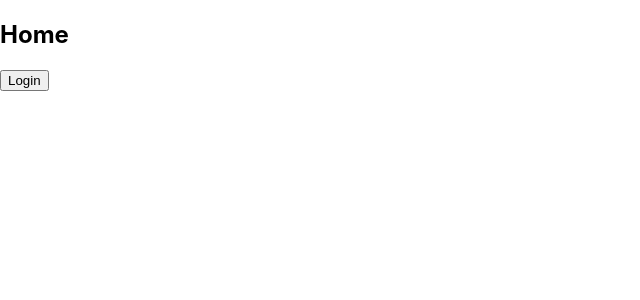
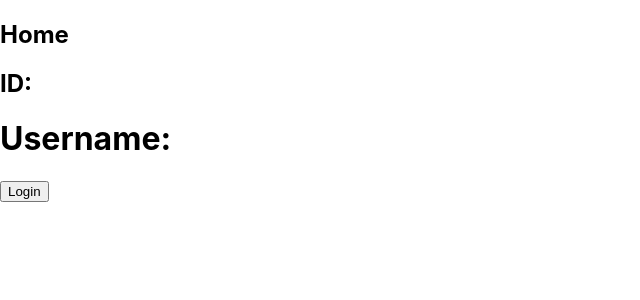
Before and after one commit to Ararchy01/ec-app, a React (Create React App) app: page / in a window 1280 px wide. Shown: the top 300 px of the page, without its empty margins (0-640 px from the left). Built offline with nearby package versions, Linux system fonts and the light colour scheme.

Commit message:
implemented thunk

```diff
--- a/public/index.html
+++ b/public/index.html
@@ -10,34 +10,11 @@
       content="Web site created using create-react-app"
     />
     <link rel="apple-touch-icon" href="%PUBLIC_URL%/logo192.png" />
-    <!--
-      manifest.json provides metadata used when your web app is installed on a
-      user's mobile device or desktop. See https://developers.google.com/web/fundamentals/web-app-manifest/
-    -->
     <link rel="manifest" href="%PUBLIC_URL%/manifest.json" />
-    <!--
-      Notice the use of %PUBLIC_URL% in the tags above.
-      It will be replaced with the URL of the `public` folder during the build.
-      Only files inside the `public` folder can be referenced from the HTML.
-
-      Unlike "/favicon.ico" or "favicon.ico", "%PUBLIC_URL%/favicon.ico" will
-      work correctly both with client-side routing and a non-root public URL.
-      Learn how to configure a non-root public URL by running `npm run build`.
-    -->
-    <title>React App</title>
+    <title>Ec-App</title>
   </head>
   <body>
     <noscript>You need to enable JavaScript to run this app.</noscript>
     <div id="root"></div>
-    <!--
-      This HTML file is a template.
-      If you open it directly in the browser, you will see an empty page.
-
-      You can add webfonts, meta tags, or analytics to this file.
-      The build step will place the bundled scripts into the <body> tag.
-
-      To begin the development, run `npm start` or `yarn start`.
-      To create a production bundle, use `npm run build` or `yarn build`.
-    -->
   </body>
 </html>
--- a/src/reducks/store/store.js
+++ b/src/reducks/store/store.js
@@ -4,9 +4,11 @@ import {
   applyMiddleware
 } from 'redux'
 import {connectRouter, routerMiddleware} from 'connected-react-router'
+import thunk from 'redux-thunk';
 
 // import {ProductsReducer} from '../products/reducers'
 import {UsersReducer} from '../users/reducers'
+
 
 export default function createStore(history) {
   return reduxCreateStore(
@@ -15,7 +17,8 @@ export default function createStore(history) {
       users: UsersReducer
     }),
     applyMiddleware(
-      routerMiddleware(history)
+      routerMiddleware(history),
+      thunk
     )
   )
 }
--- /dev/null
+++ b/src/reducks/users/operations.js
@@ -0,0 +1,24 @@
+import {signInAction} from './actions';
+import {push} from 'connected-react-router';
+
+export const signIn = (email, password) => {
+  return async (dispatch, getState) => {
+    const state = getState();
+    const isSignedIn = state.users.isSignedIn;
+
+    if (!isSignedIn) {
+      const url = 'https://api.github.com/users/Ararchy01';
+      const response = await fetch(url)
+                              .then(res => res.json())
+                              .catch(() => null);
+      const username = response.login;
+
+      dispatch(signInAction({
+        isSignedIn: true,
+        uid: "A01177013",
+        username: username
+      }));
+      dispatch(push('/'));
+    }
+  }
+}
--- /dev/null
+++ b/src/reducks/users/selectors.js
@@ -0,0 +1,13 @@
+import {createSelector} from 'reselect';
+
+const usersSelector = (state) => state.users;
+
+export const getUserId = createSelector(
+  [usersSelector],
+  state => state.uid
+)
+
+export const getUsername = createSelector(
+  [usersSelector],
+  state => state.username
+)
--- a/src/templates/Home.jsx
+++ b/src/templates/Home.jsx
@@ -1,15 +1,21 @@
 import React from 'react';
-import {useDispatch} from 'react-redux';
-import {push} from 'connected-react-router'
+import {useDispatch, useSelector} from 'react-redux';
+import {push} from 'connected-react-router';
+
+import {getUserId, getUsername} from '../reducks/users/selectors';
 
 const Home = () => {
   const dispatch = useDispatch();
+
+  const selector = useSelector(state => state);
+  const uid = getUserId(selector);
+  const username = getUsername(selector);
   return (
     <>
-    <h2>Home</h2>
-    <button onClick={() => dispatch(push('/login'))}>
-      Login
-    </button>
+      <h2>Home</h2>
+      <h2>ID: {uid}</h2>
+      <h1>Username: {username}</h1>
+      <button onClick={() => dispatch(push('/login'))}>Login</button>
     </>
   )
 }
--- a/src/templates/Login.jsx
+++ b/src/templates/Login.jsx
@@ -1,6 +1,6 @@
 import React from 'react';
 import {useDispatch} from 'react-redux';
-import {push} from 'connected-react-router'
+import { signIn } from '../reducks/users/operations';
 
 const Login = () => {
   const dispatch = useDispatch();
@@ -8,8 +8,8 @@ const Login = () => {
   return (
     <div>
       <h2>Login</h2>
-      <button onClick={() => dispatch(push('/'))}>
-        Home
+      <button onClick={() => dispatch(signIn())}>
+        Login
       </button>
     </div>
   )
```
Also changed, not shown: 1 other file (tests, documents, lock files or other folders).
